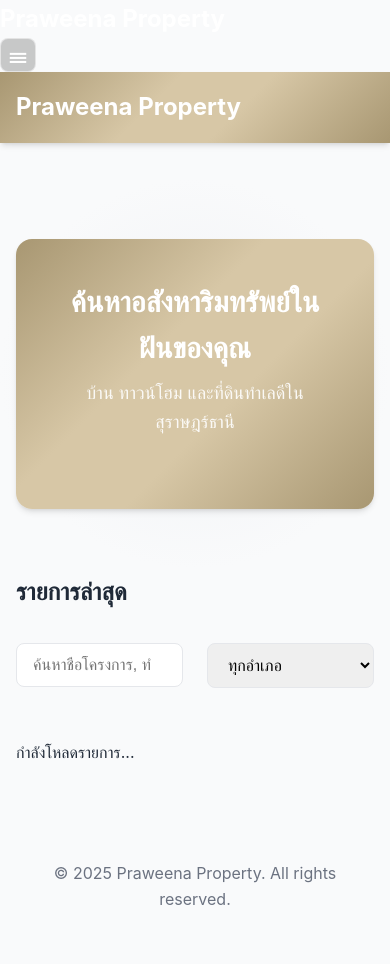
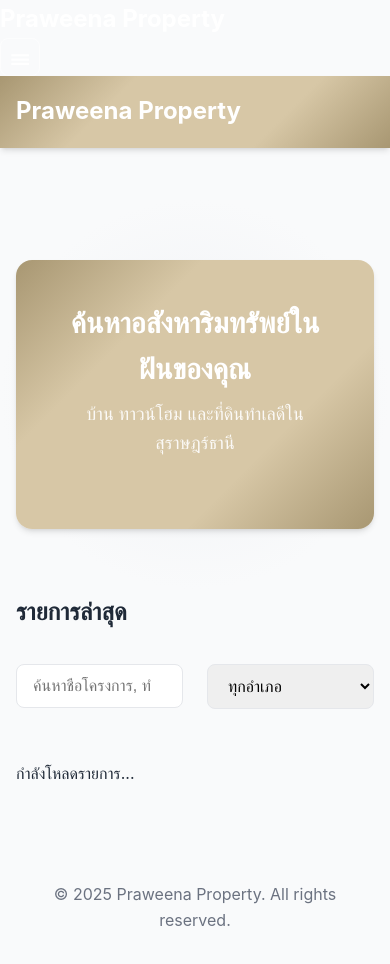
Before and after one commit to promphitak-p/Praweena-Property-Website, a plain HTML site: page index.html in a window 390 px wide. Drawn offline with Linux system fonts and the light colour scheme; a script that the page names is missing.

Commit message:
Update config and force redeploy

```diff
--- a/assets/css/base.css
+++ b/assets/css/base.css
@@ -9,9 +9,15 @@
   --surface: #ffffff;
   --border-color: #e5e7eb;
   --radius: 16px;
---grad: linear-gradient(135deg, var(--brand) 0%, var(--brand-2) 40%, var(--brand-2) 60%, var(--brand) 100%);
+--grad: linear-gradient(135deg, var(--brand) 0%, var(--brand-2) 30%, var(--brand-2) 70%, var(--brand) 100%);
   --shadow-sm: 0 1px 2px 0 rgb(0 0 0 / 0.05);
   --shadow-md: 0 4px 6px -1px rgb(0 0 0 / 0.1), 0 2px 4px -2px rgb(0 0 0 / 0.1);
+}
+
+main {
+  padding: 2rem 0;
+  /* Add top margin to prevent content from hiding under the sticky header */
+  margin-top: 1rem;
 }
 
 * {
@@ -54,8 +60,11 @@
 
 .header .nav {
   display: flex;
+  /* Use Flexbox for perfect alignment */
   justify-content: space-between;
   align-items: center;
+  /* Ensure consistent height */
+  min-height: 40px;
 }
 
 .nav .logo {
@@ -143,22 +152,22 @@
 /* สไตล์ของปุ่มแฮมเบอร์เกอร์ */
 .mobile-nav-toggle {
   display: none;
-  /* --- เปลี่ยน background --- */
-  background-color: rgba(0, 0, 0, 0.2); /* เพิ่มพื้นหลังสีเข้มโปร่งแสง */
-  border: 1px solid rgba(255, 255, 255, 0.5); /* ลดความหนาเส้นขอบลงเล็กน้อย */
+  background-color: transparent; /* Remove background for a cleaner look */
+  border: 1px solid rgba(255, 255, 255, 0.6);
   border-radius: 8px;
-  padding: 0.25rem 0.5rem;
+  padding: 0.3rem 0.6rem;
   line-height: 1;
   color: white;
-  font-size: 1.5rem;
+  font-size: 1.6rem;
   cursor: pointer;
   z-index: 999;
-  transition: background-color 0.2s; /* เพิ่ม transition */
+  transition: background-color 0.2s, border-color 0.2s;
 }
 
 /* ทำให้พื้นหลังเข้มขึ้นเมื่อ Hover (สำหรับอุปกรณ์ที่รองรับ) */
 .mobile-nav-toggle:hover {
-    background-color: rgba(0, 0, 0, 0.4);
+    background-color: rgba(255, 255, 255, 0.1);
+    border-color: white;
 }
 
 /* Media Query สำหรับมือถือ */
--- a/assets/css/components.css
+++ b/assets/css/components.css
@@ -115,9 +115,12 @@
 
 thead th {
   font-weight: 600;
-  color: var(--text-light);
+  color: var(--brand); /* Change color to brand color */
   text-transform: uppercase;
   font-size: 0.875rem;
+  /* Add a bottom border for separation */
+  border-bottom: 2px solid var(--brand-2);
+  background-color: #f9fafb; /* Add a subtle background color */
 }
 
 tbody tr:last-child td {
```
